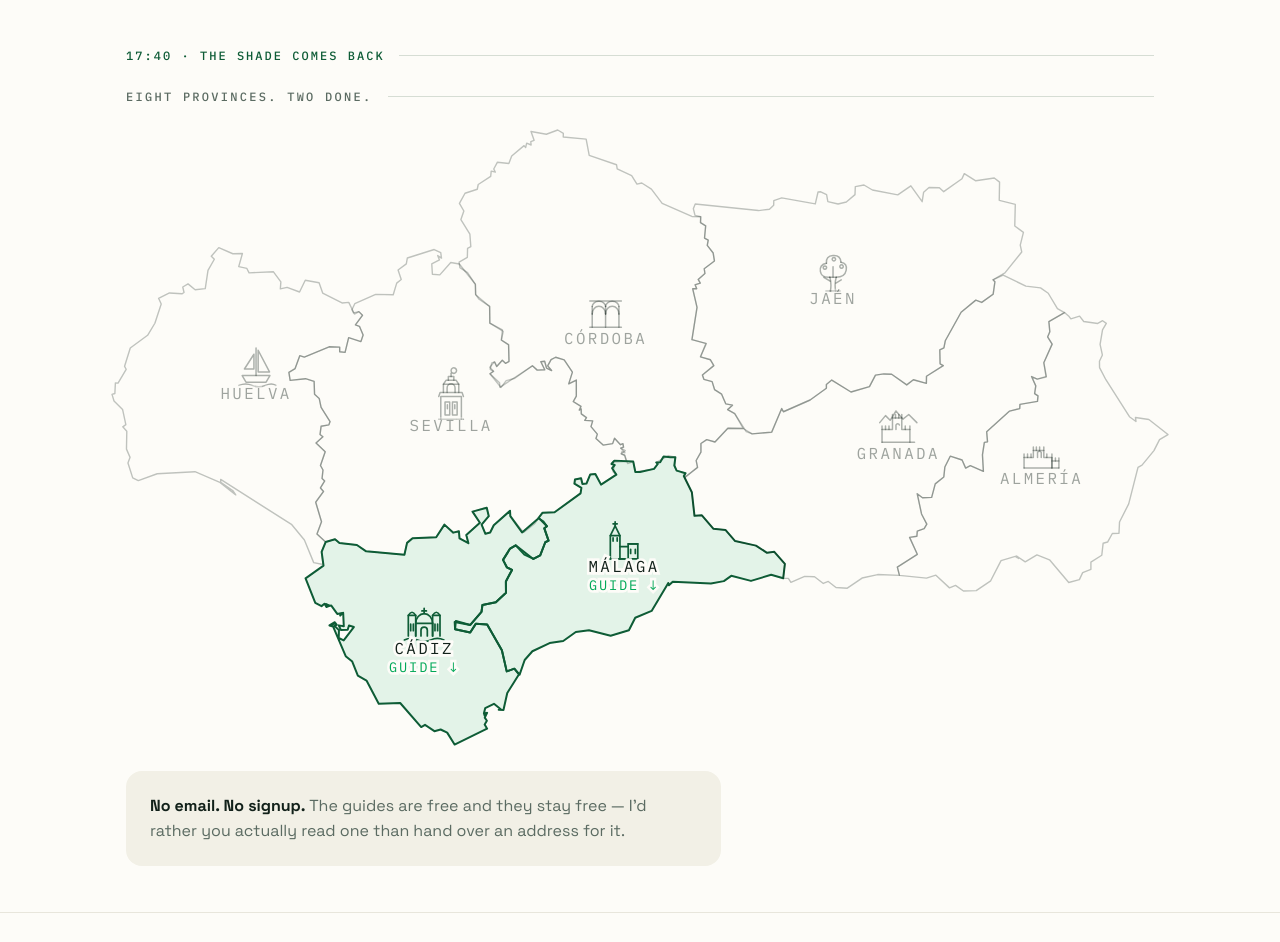
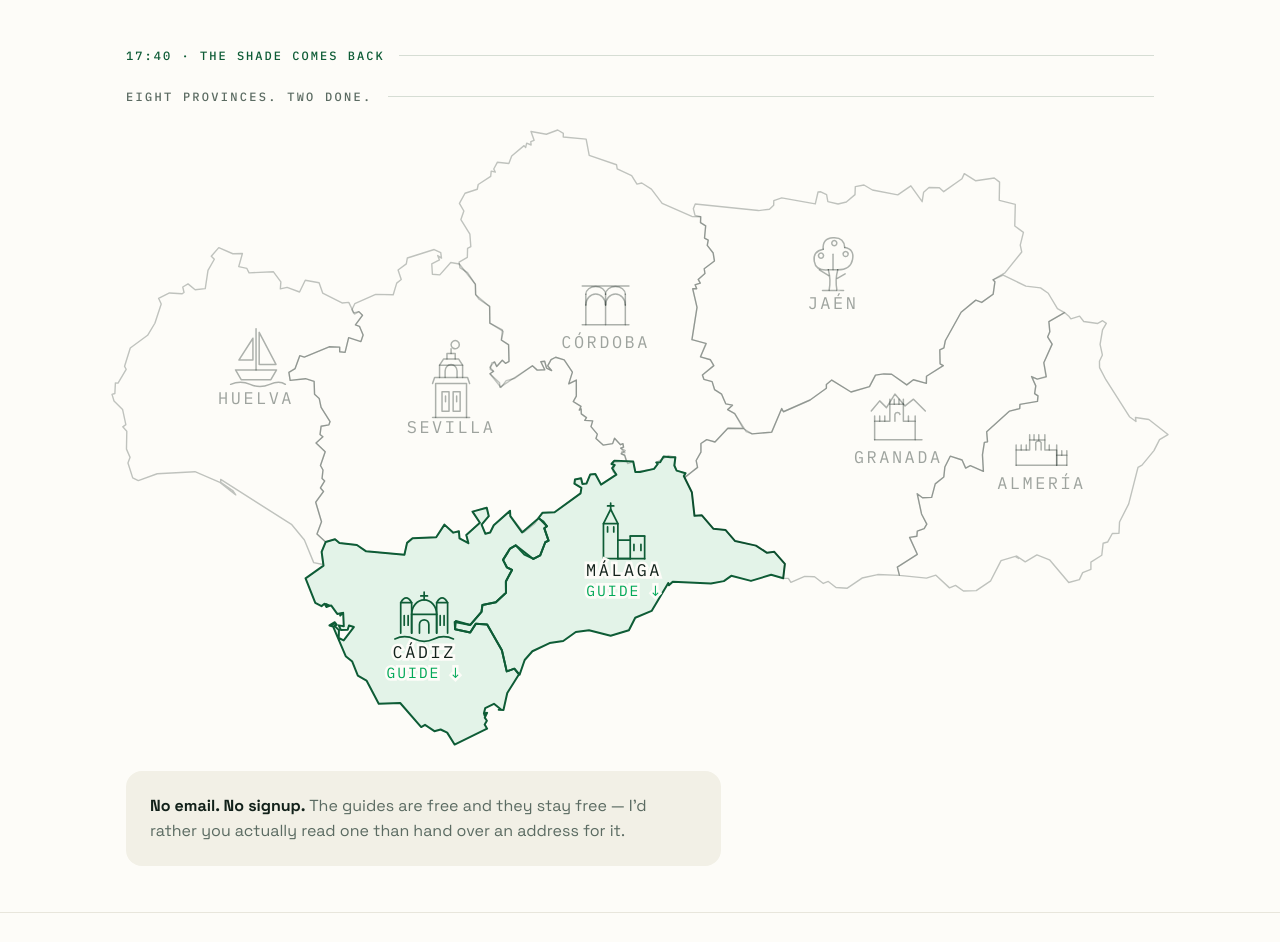
Before and after one commit to itslucyinthesouth/itslucyinthesouth.github.io, a plain HTML site: page index.html in a window 1280 px wide. Shown: the part 1560-2502 px from the top of the page. Drawn offline with Linux system fonts and the light colour scheme.

Commit message:
Mapa: iconos a mayor escala y rotulos separados

```diff
--- a/index.html
+++ b/index.html
@@ -128,13 +128,13 @@ h1 em{font-style:italic;font-weight:600;color:var(--vivo)}
 .icono path{fill:none;stroke:var(--tinta);stroke-width:1.5;stroke-linecap:round;stroke-linejoin:round;opacity:.34;vector-effect:non-scaling-stroke}
 .pin.viva .icono path{stroke:var(--verde);opacity:1;stroke-width:1.7}
 .sitio{
-  font-family:"IBM Plex Mono",monospace;font-size:15px;letter-spacing:.15em;
+  font-family:"IBM Plex Mono",monospace;font-size:16px;letter-spacing:.15em;
   fill:var(--tinta);opacity:.4;text-anchor:middle;
   stroke:var(--papel);stroke-width:5;paint-order:stroke fill;
 }
 .pin.viva .sitio{opacity:1}
 .pdf{
-  font-family:"IBM Plex Mono",monospace;font-size:13px;letter-spacing:.13em;
+  font-family:"IBM Plex Mono",monospace;font-size:14px;letter-spacing:.13em;
   fill:var(--vivo);text-anchor:middle;stroke:var(--papel);stroke-width:5;paint-order:stroke fill;
 }
 a.pin{cursor:pointer}
@@ -274,17 +274,17 @@ a.pin:focus-visible{outline:2px solid var(--vivo);outline-offset:4px}
 <path class="prov" d="M843.9 137.4 L865.4 147.9 L879.3 149.5 L886.6 154.6 L895.3 169.1 L902.0 172.9 L887.2 181.5 L888.1 191.0 L886.0 196.0 L890.3 202.8 L882.4 220.4 L884.6 234.0 L876.2 235.9 L870.8 233.5 L874.8 242.3 L873.7 249.6 L876.9 251.8 L876.4 257.0 L859.8 259.8 L859.6 263.8 L850.0 266.2 L828.3 285.8 L829.1 295.3 L826.1 295.8 L824.3 307.6 L825.2 323.3 L812.8 317.9 L808.4 320.2 L805.0 312.5 L793.8 308.9 L788.7 319.1 L787.7 328.6 L779.6 335.1 L776.2 347.9 L767.5 348.3 L762.5 344.4 L766.6 363.6 L771.6 373.2 L769.1 377.5 L762.6 379.8 L762.2 384.7 L755.3 385.8 L762.6 401.8 L743.7 413.9 L745.7 421.8 L725.1 421.0 L710.3 424.3 L696.3 433.9 L685.6 433.2 L678.3 427.5 L673.6 429.4 L665.3 423.1 L655.9 422.7 L642.9 428.4 L640.5 424.6 L635.6 424.5 L637.2 410.8 L627.2 399.5 L620.3 400.4 L609.8 393.6 L590.1 389.3 L580.9 378.7 L569.6 377.7 L558.6 364.9 L551.6 365.4 L549.1 343.0 L542.2 329.2 L554.5 319.5 L553.2 313.0 L557.7 305.1 L557.7 296.9 L563.2 293.2 L571.0 295.5 L583.2 282.4 L597.7 282.7 L606.2 287.8 L624.6 286.2 L634.2 263.8 L635.8 266.8 L661.1 255.7 L676.5 244.6 L676.5 241.0 L681.6 236.8 L699.8 248.1 L717.3 243.0 L723.0 232.1 L730.9 231.0 L738.3 231.3 L752.6 241.4 L758.9 236.5 L771.2 239.9 L771.3 233.2 L787.2 223.1 L784.2 221.4 L783.9 208.2 L787.8 206.3 L789.1 199.6 L804.1 172.6 L818.0 161.1 L823.6 163.3 L834.4 155.5 L836.1 143.7 L834.3 141.9 L843.9 137.4 Z"/>
 <path class="prov" d="M906.4 176.7 L908.0 178.8 L916.3 176.3 L920.2 181.3 L933.5 183.2 L938.1 180.6 L941.6 183.1 L938.0 189.2 L935.7 203.1 L937.9 213.1 L935.1 219.0 L935.2 225.0 L941.2 236.5 L963.5 271.5 L969.7 276.0 L969.2 272.2 L981.9 274.1 L1000.0 288.4 L992.0 293.2 L986.7 303.6 L975.4 317.4 L971.6 319.5 L962.8 354.0 L954.1 371.2 L953.6 381.9 L947.3 382.1 L942.8 390.2 L938.6 391.3 L937.3 402.7 L927.0 409.2 L927.0 416.0 L919.2 419.2 L916.1 425.8 L906.0 428.5 L887.8 407.0 L875.9 402.4 L864.8 409.0 L856.6 403.4 L858.5 405.7 L855.4 403.7 L841.9 407.8 L832.1 426.9 L818.4 436.2 L806.3 436.6 L798.8 431.3 L793.1 433.6 L780.2 421.6 L771.3 424.4 L745.7 421.8 L743.7 413.9 L762.6 401.8 L755.3 385.8 L762.2 384.7 L762.6 379.8 L769.1 377.5 L771.6 373.2 L766.6 363.6 L762.5 344.4 L767.5 348.3 L776.2 347.9 L779.6 335.1 L787.7 328.6 L788.7 319.1 L793.8 308.9 L805.0 312.5 L808.4 320.2 L812.8 317.9 L825.2 323.3 L824.3 307.6 L826.1 295.8 L829.1 295.3 L828.3 285.8 L850.0 266.2 L859.6 263.8 L859.8 259.8 L876.4 257.0 L876.9 251.8 L873.7 249.6 L874.8 242.3 L870.8 233.5 L876.2 235.9 L884.8 233.3 L882.4 220.4 L890.3 202.8 L886.0 196.0 L888.1 191.0 L887.2 181.5 L902.0 172.9 L906.4 176.7 Z"/>
 <g class="pin">
-<g class="icono" transform="translate(136.4 223.1) scale(1.25)">
+<g class="icono" transform="translate(136.4 213.1) scale(1.85)">
 <path d="M-10.5 7.6 L10.5 7.6 L7.6 12.6 L-7.6 12.6 Z"/>
 <path d="M0 7.6 L0 -13.4"/>
 <path d="M1.6 -11.6 L1.6 4.8 L10.2 4.8 Z"/>
 <path d="M-1.6 -8.6 L-1.6 2.6 L-8.8 2.6 Z"/>
 <path d="M-13 15 Q-8 12.8 -3 15 Q2 17.2 7 15 Q12 12.8 15 15"/>
 </g>
-<text class="sitio" x="136.4" y="255.1">HUELVA</text>
+<text class="sitio" x="136.4" y="259.1">HUELVA</text>
 </g>
 <g class="pin">
-<g class="icono" transform="translate(321.1 253.0) scale(1.30)">
+<g class="icono" transform="translate(321.1 241.0) scale(1.95)">
 <path d="M-7.5 16 L-7.5 -0.5 L7.5 -0.5 L7.5 16"/>
 <path d="M-9 16 L9 16"/>
 <path d="M-4.4 3.5 L-4.4 13 L-1 13 L-1 3.5 Z"/>
@@ -298,10 +298,10 @@ a.pin:focus-visible{outline:2px solid var(--vivo);outline-offset:4px}
 <path d="M0 -15 L0 -17.4"/>
 <path d="M0 -19.4 A2 2 0 1 1 0 -19.3 Z"/>
 </g>
-<text class="sitio" x="321.1" y="285.0">SEVILLA</text>
+<text class="sitio" x="321.1" y="287.0">SEVILLA</text>
 </g>
 <a class="pin viva" href="cadiz-guide.pdf" aria-label="Download the Cádiz guide">
-<g class="icono" transform="translate(295.6 464.2) scale(1.25)">
+<g class="icono" transform="translate(295.6 454.2) scale(1.85)">
 <path d="M-12 12 L-12 -3.6 L-6.4 -3.6 L-6.4 12"/>
 <path d="M-12 -3.6 Q-9.2 -8.4 -6.4 -3.6"/>
 <path d="M12 12 L12 -3.6 L6.4 -3.6 L6.4 12"/>
@@ -313,11 +313,11 @@ a.pin:focus-visible{outline:2px solid var(--vivo);outline-offset:4px}
 <path d="M-2.4 12 L-2.4 7.6 A2.4 2.4 0 0 1 2.4 7.6 L2.4 12"/>
 <path d="M-15 15 Q-10 12.6 -5 15 Q0 17.4 5 15 Q10 12.6 15 15"/>
 </g>
-<text class="sitio" x="295.6" y="496.2">CÁDIZ</text>
-<text class="pdf" x="295.6" y="513.2">GUIDE &#8595;</text>
+<text class="sitio" x="295.6" y="500.2">CÁDIZ</text>
+<text class="pdf" x="295.6" y="519.2">GUIDE &#8595;</text>
 </a>
 <g class="pin">
-<g class="icono" transform="translate(467.4 170.7) scale(1.15)">
+<g class="icono" transform="translate(467.4 160.7) scale(1.70)">
 <path d="M-13 14 L13 14"/>
 <path d="M-11 14 L-11 3 M0 14 L0 3 M11 14 L11 3"/>
 <path d="M-11 3 A5.5 6.2 0 0 1 0 3"/>
@@ -327,10 +327,10 @@ a.pin:focus-visible{outline:2px solid var(--vivo);outline-offset:4px}
 <path d="M0 -3 A5.5 4.4 0 0 1 11 -3"/>
 <path d="M-13 -7.6 L13 -7.6"/>
 </g>
-<text class="sitio" x="467.4" y="202.7">CÓRDOBA</text>
+<text class="sitio" x="467.4" y="206.7">CÓRDOBA</text>
 </g>
 <a class="pin viva" href="malaga-guide.pdf" aria-label="Download the Málaga guide">
-<g class="icono" transform="translate(484.9 386.7) scale(1.30)">
+<g class="icono" transform="translate(484.9 376.7) scale(1.95)">
 <path d="M-10 15 L10 15"/>
 <path d="M-10 15 L-10 -2 L-3 -2 L-3 15"/>
 <path d="M-10 -2 L-6.5 -9 L-3 -2"/>
@@ -341,11 +341,11 @@ a.pin:focus-visible{outline:2px solid var(--vivo);outline-offset:4px}
 <path d="M-8 2 L-8 -0.4 M-5 2 L-5 -0.4"/>
 <path d="M4.8 8 L4.8 11 M8.2 8 L8.2 11"/>
 </g>
-<text class="sitio" x="484.9" y="418.7">MÁLAGA</text>
-<text class="pdf" x="484.9" y="435.7">GUIDE &#8595;</text>
+<text class="sitio" x="484.9" y="422.7">MÁLAGA</text>
+<text class="pdf" x="484.9" y="441.7">GUIDE &#8595;</text>
 </a>
 <g class="pin">
-<g class="icono" transform="translate(682.8 133.2) scale(1.25)">
+<g class="icono" transform="translate(682.8 123.2) scale(1.85)">
 <path d="M-2 15.5 Q-1 10 -2.4 5 M2 15.5 Q1 10 2.4 5"/>
 <path d="M-5.4 15.5 L5.4 15.5"/>
 <path d="M-2.2 8 L-7 5 M2.2 9.4 L6.2 7"/>
@@ -358,10 +358,10 @@ a.pin:focus-visible{outline:2px solid var(--vivo);outline-offset:4px}
 <path d="M0.6 -7.4 A1.3 1.3 0 1 1 0.7 -7.4 Z"/>
 <path d="M6.4 -1.8 A1.3 1.3 0 1 1 6.5 -1.8 Z"/>
 </g>
-<text class="sitio" x="682.8" y="165.2">JAÉN</text>
+<text class="sitio" x="682.8" y="169.2">JAÉN</text>
 </g>
 <g class="pin">
-<g class="icono" transform="translate(744.6 279.3) scale(1.10)">
+<g class="icono" transform="translate(744.6 269.3) scale(1.60)">
 <path d="M-14 15 L14 15"/>
 <path d="M-14 15 L-14 4 L-5 4 L-5 -6 L3 -6 L3 4 L10 4 L10 15"/>
 <path d="M-5 -6 L-5 -9 M-2.4 -6 L-2.4 -9 M0.4 -6 L0.4 -9 M3 -6 L3 -9"/>
@@ -370,10 +370,10 @@ a.pin:focus-visible{outline:2px solid var(--vivo);outline-offset:4px}
 <path d="M-2 0 L-2 4 M-2 0 A1.6 1.6 0 0 1 1 0"/>
 <path d="M-16 -2 L-11 -8 L-7 -4 L-2 -12 L4 -5 L9 -9 L16 -2"/>
 </g>
-<text class="sitio" x="744.6" y="311.3">GRANADA</text>
+<text class="sitio" x="744.6" y="315.3">GRANADA</text>
 </g>
 <g class="pin">
-<g class="icono" transform="translate(880.2 303.5) scale(1.10)">
+<g class="icono" transform="translate(880.2 293.5) scale(1.60)">
 <path d="M-15 15 L15 15"/>
 <path d="M-15 15 L-15 6 L-7 6 L-7 0 L2 0 L2 6 L9 6 L9 15"/>
 <path d="M-15 6 L-15 3 M-12 6 L-12 3 M-9 6 L-9 3"/>
@@ -383,7 +383,7 @@ a.pin:focus-visible{outline:2px solid var(--vivo);outline-offset:4px}
 <path d="M9 15 L9 9 L15 9 L15 15"/>
 <path d="M9 9 L9 6.4 M12 9 L12 6.4 M15 9 L15 6.4"/>
 </g>
-<text class="sitio" x="880.2" y="335.5">ALMERÍA</text>
+<text class="sitio" x="880.2" y="339.5">ALMERÍA</text>
 </g>
 </svg>
     </div>
```
